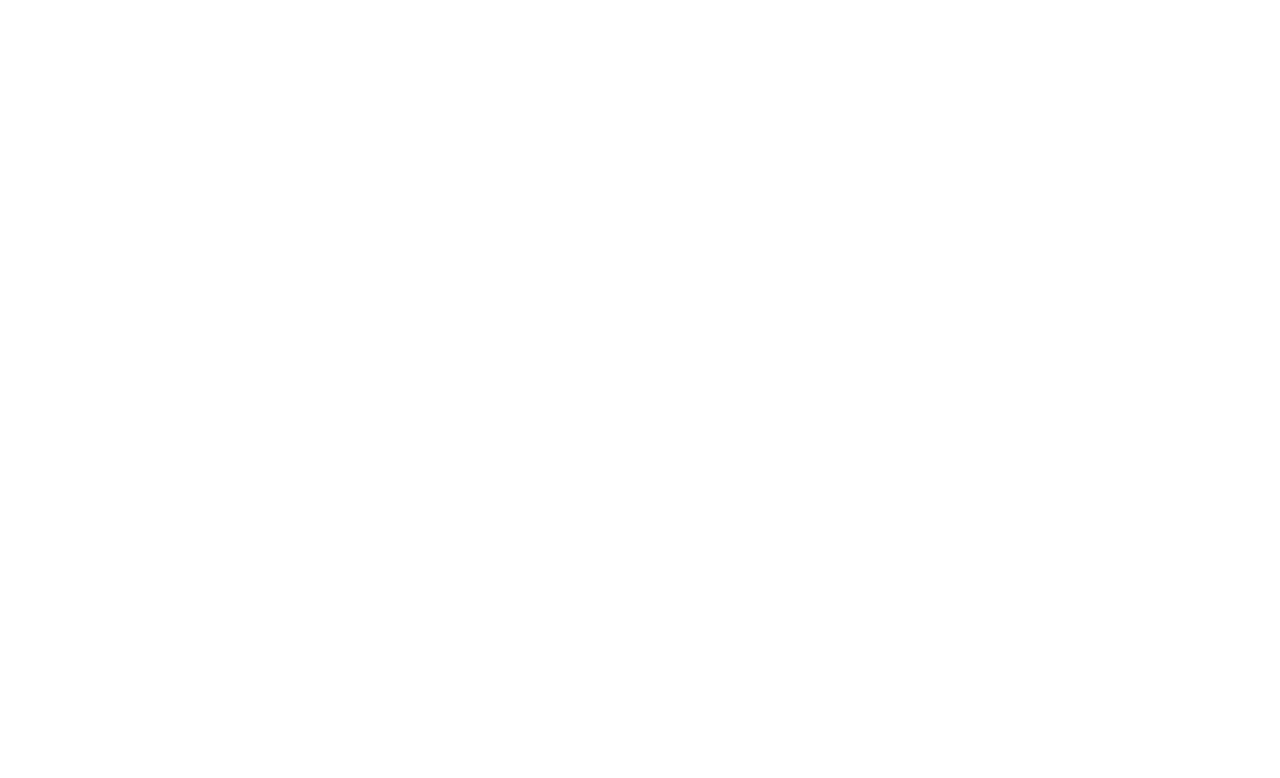
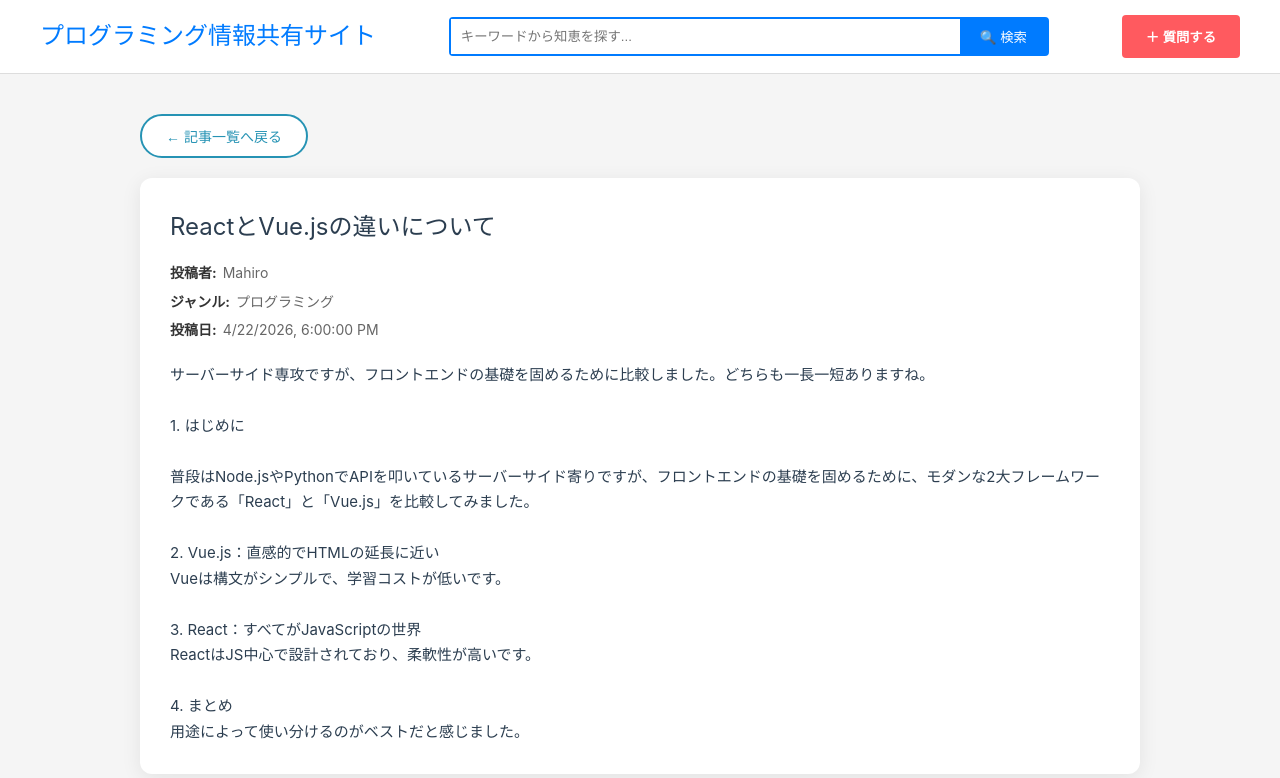
Before and after one commit to C6people/articles, a Vue app in the folder app/: page /detail/1 in a window 1280 px wide. Before the commit this address had no page. Shown: the top 778 px of the page. Built offline with nearby package versions, Linux system fonts and the light colour scheme; the HTML template or start-up script is replaced by a standard one.

Commit message:
動的パスに

```diff
--- a/app/src/router/index.ts
+++ b/app/src/router/index.ts
@@ -27,7 +27,7 @@
     component: SignUpView
   },
   {
-    path: '/detail',
+    path: '/detail/:id',
     name: 'Detail',
     component: PostDetail
   }
--- a/app/src/views/PostDetail.vue
+++ b/app/src/views/PostDetail.vue
@@ -10,8 +10,10 @@
 
 onMounted(() => {
   // ダミーデータ
+  const id = String(route.params.id)
+
   article.value = {
-    id: route.params.id,
+    id: id,
     title: "ReactとVue.jsの違いについて",
     body: `サーバーサイド専攻ですが、フロントエンドの基礎を固めるために比較しました。どちらも一長一短ありますね。
 
```
